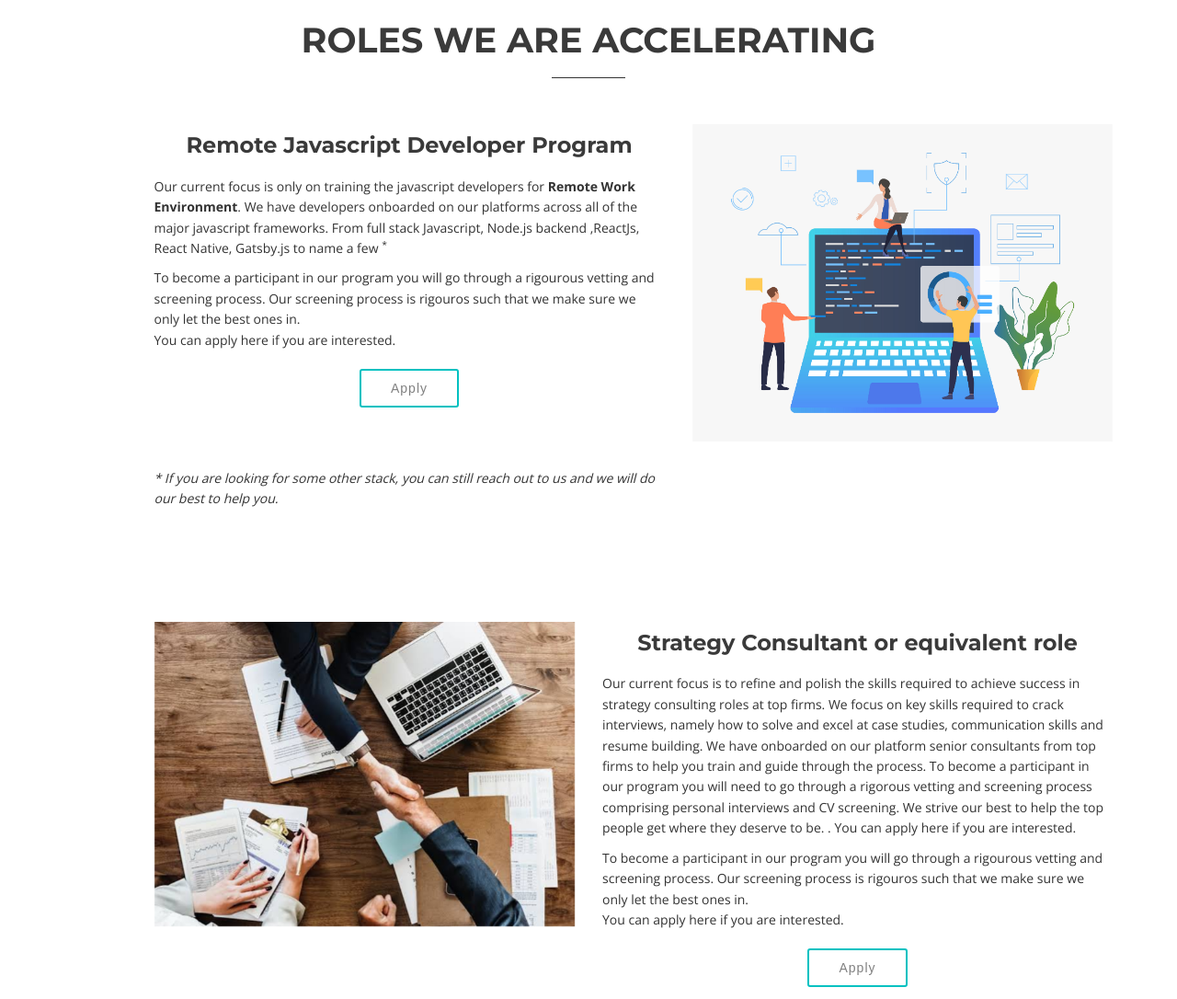
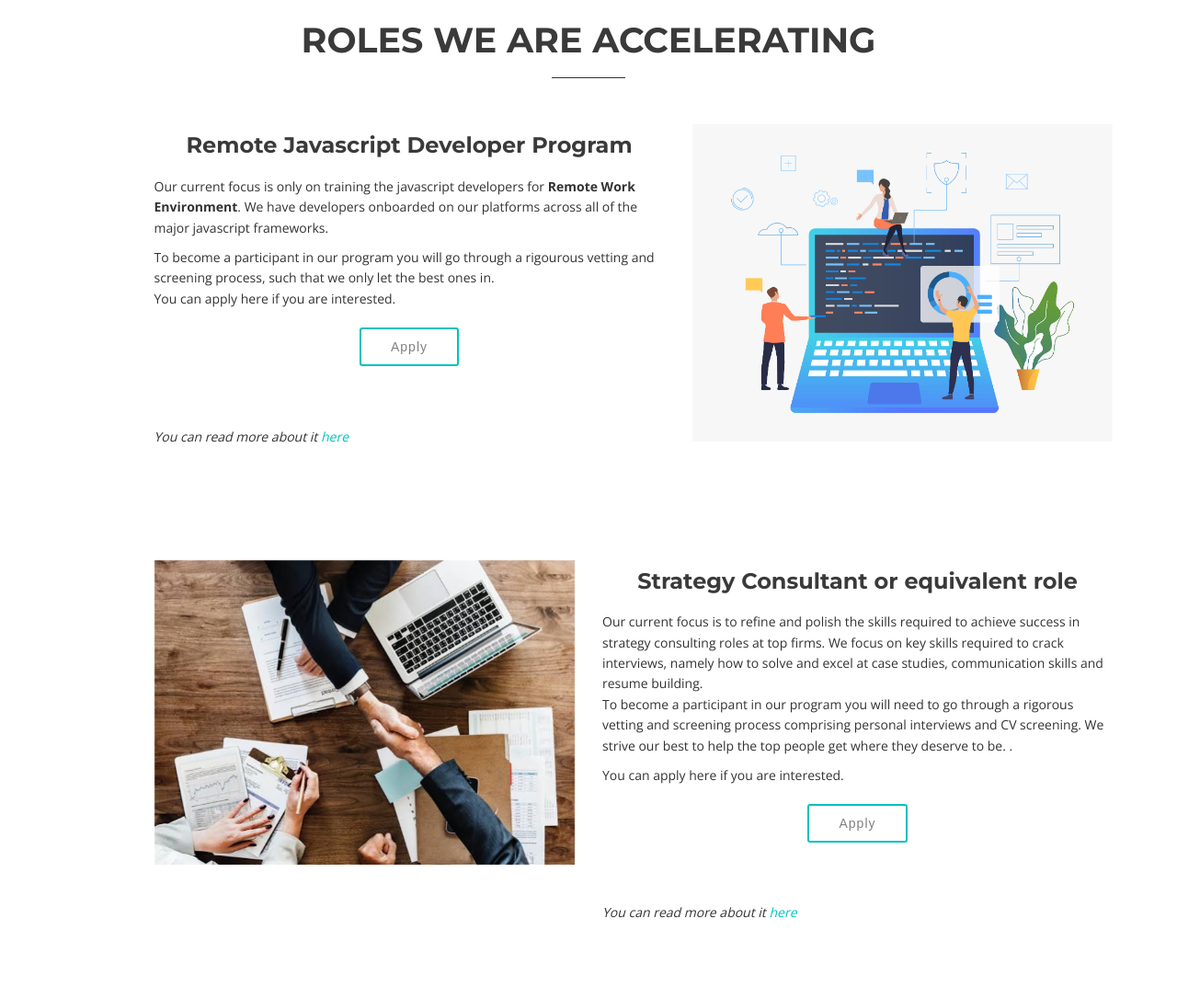
Before and after one commit to harishydav/remote-site, a plain HTML site: page index.html in a window 1280 px wide. Shown: the part 2449-3535 px from the top of the page at 92% size. Drawn offline with nearby package versions, Linux system fonts and the light colour scheme.

Commit message:
updated links

```diff
--- a/index.html
+++ b/index.html
@@ -206,21 +206,19 @@
               <div class="wow bounceInLeft">
                 <h4>Remote Javascript Developer Program</h4>
                 <p style="text-align:left" > Our current focus is only on training the javascript developers for <b>Remote Work Environment</b>. We have developers onboarded on our platforms across all of the major javascript frameworks.
-                  From full stack
-                  Javascript, Node.js backend ,ReactJs, React Native, Gatsby.js to name a few <sup>*</sup> </p style="text-align:left" >
-
+                   </p style="text-align:left" >
+                   <!-- From full stack
+                   Javascript, Node.js backend ,ReactJs, React Native, Gatsby.js to name a few <sup>*</sup> -->
                   <p style="text-align:left">
-                    To become a participant in our program you will go through a rigourous vetting and screening process. Our screening process is rigouros such that we make sure we only let the best ones in.
-                  <br/>
+                    To become a participant in our program you will go through a rigourous vetting and screening process, such that we only let the best ones in.
+                                        <br/>
                     You can apply here if you are interested.
                   </p>
                   <a id="apply" target="_blank" href="https://forms.gle/dzYUhoh6wmSCFPCt5" class=" animated fadeInUp"> Apply</a>
-
               </div>
               <div style="text-align: left; margin-top: 10%; margin-bottom: 10%;">
 
-                <i style="text-align: left;"> * If you are looking for some other stack, you can still reach out
-                  to us and we will do our best to help you.</i>
+                <i style="text-align: left;"> You can read more about it <a href="https://medium.com/upskillie/what-we-do-at-upskillie-bac826d6550a" >here</a> </i>
 
               </div>
               <br/>
@@ -248,19 +246,24 @@
                 <div class="col-sm-12  col-md-6">
                   <div class="wow bounceInLeft">
                     <h4>Strategy Consultant or equivalent role</h4>
-                    <p style="text-align:left" > Our current focus is to refine and polish the skills required to achieve success in strategy consulting roles at top firms. We focus on key skills required to crack interviews, namely how to solve and excel at case studies, communication skills and resume building. We have onboarded on our platform senior consultants from top firms to help you train and guide through the process.
+                    <p style="text-align:left" > Our current focus is to refine and polish the skills required to achieve success in strategy consulting roles at top firms. We focus on key skills required to crack interviews, namely how to solve and excel at case studies, communication skills and resume building. <br/>
 
                       To become a participant in our program you will need to go through a rigorous vetting and screening process comprising personal interviews and CV screening. We strive our best to help the top people get where they deserve to be. .
-                      You can apply here if you are interested.
                       <p style="text-align:left">
-                       To become a participant in our program you will go through a rigourous vetting and screening process. Our screening process is rigouros such that we make sure we only let the best ones in.
-                      <br/>
                         You can apply here if you are interested.
                       </p>
                       <a id="apply" target="_blank" href="https://forms.gle/hmFBDXHfC5BGCkcr6" class=" animated fadeInUp"> Apply</a>
 
                   </div>
+                  <br/>
+                  <br/>
+
+                  <p>
+                    <p style="text-align: left;font-style: italic;"> You can read more about it <a href="https://medium.com/upskillie/we-can-help-you-land-a-strategy-consulting-role-76719ed4d4fe" >here</a> </p>
+
+                  </p>
                   </div>
+
                 </div>
 
 
```
